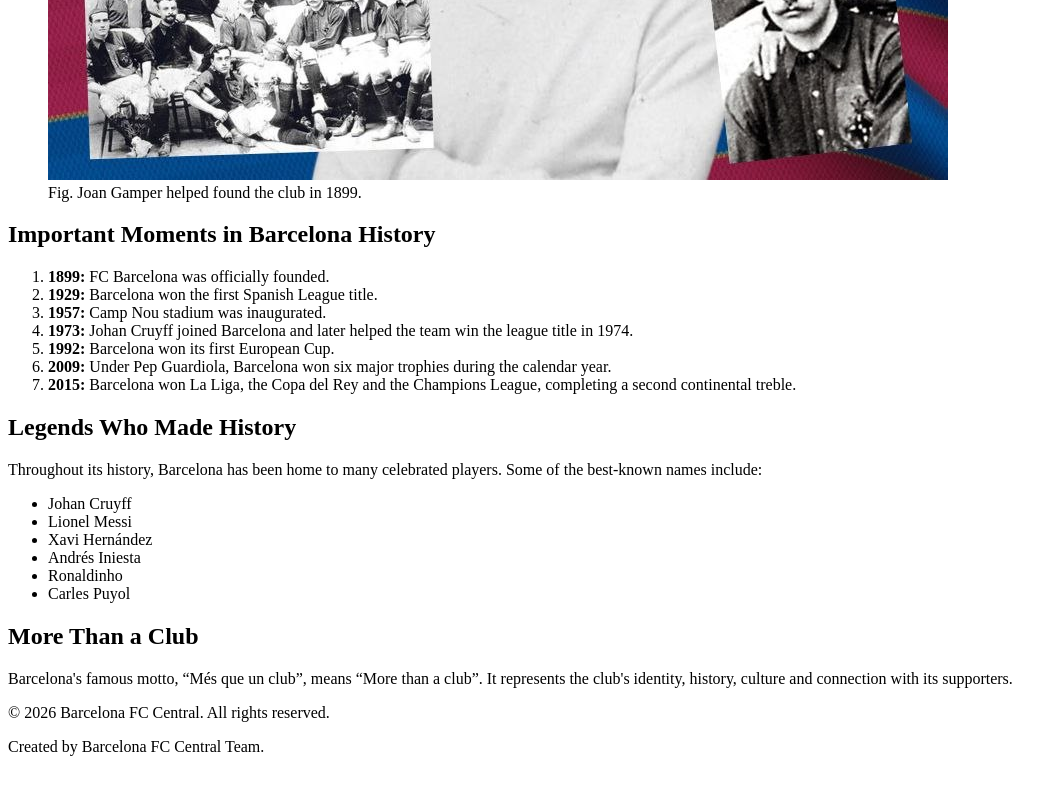
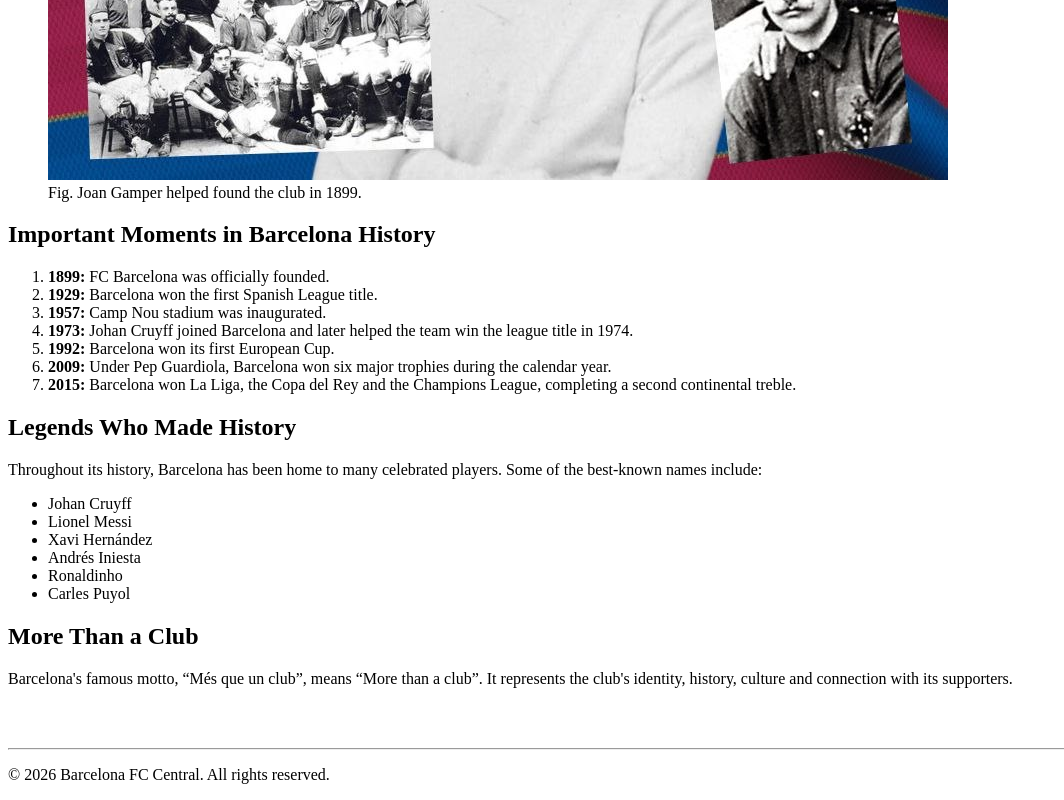
Before and after one commit to infinityaitech/html, a plain HTML site: page Football folder/History.html in a window 1280 px wide. Shown: the part 1170-1970 px from the top of the page, without its empty margins (0-1064 px from the left). Before the commit the page ends 1942 px from the top, so only its background shows below. Drawn offline with Linux system fonts and the light colour scheme.

Commit message:
Update history page footer
Co-authored-by: Copilot <223556219+Copilot@users.noreply.github.com>

```diff
--- a/Football folder/History.html
+++ b/Football folder/History.html
@@ -140,14 +140,14 @@
 
         </section>
     </main>
-
+    <br><br>
+    <hr>
     <footer>
         <p>
             &copy; 2026 Barcelona FC Central.
             All rights reserved.
         </p>
 
-        <p>Created by Barcelona FC Central Team.</p>
     </footer>
 
 </body>
```
